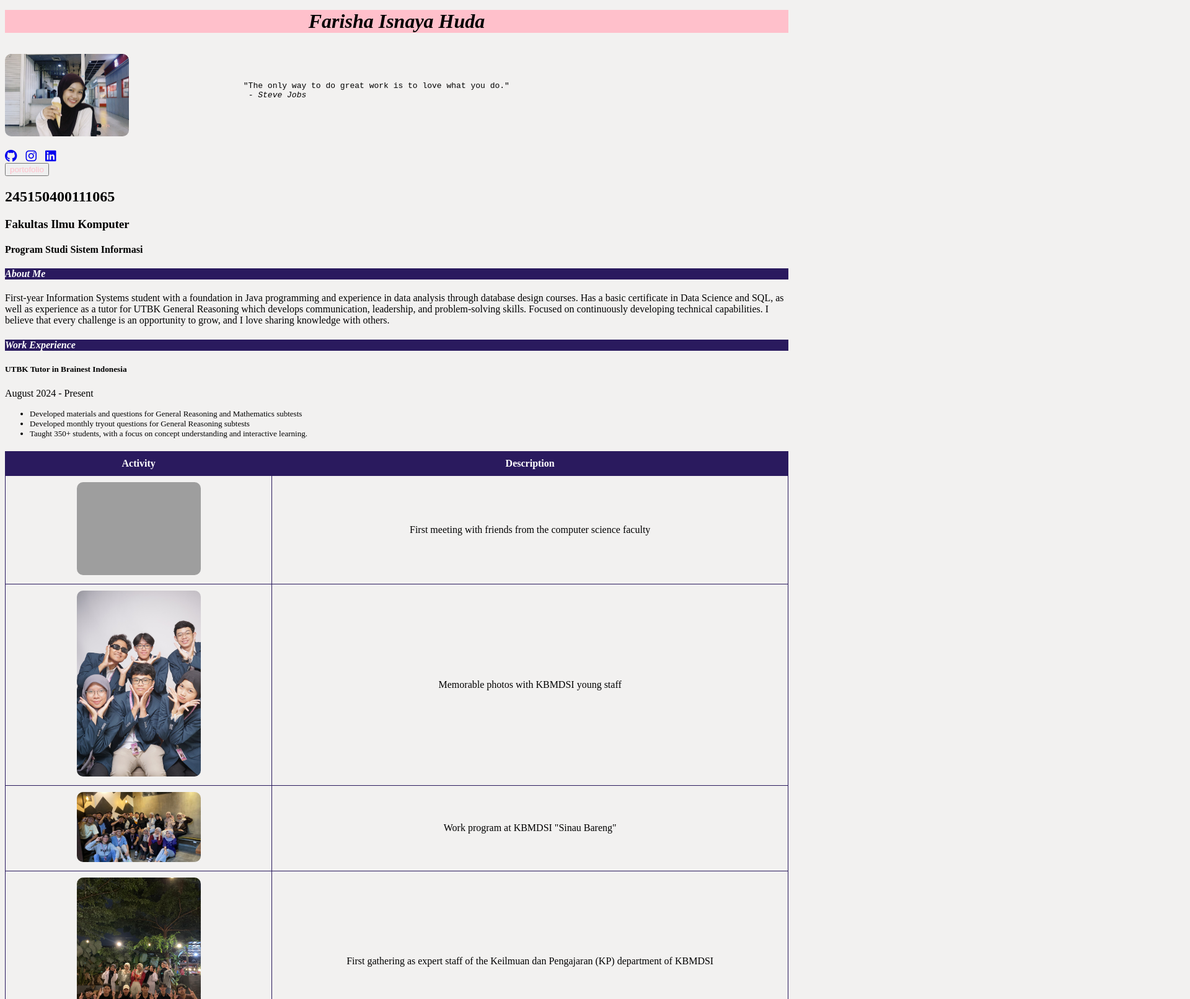
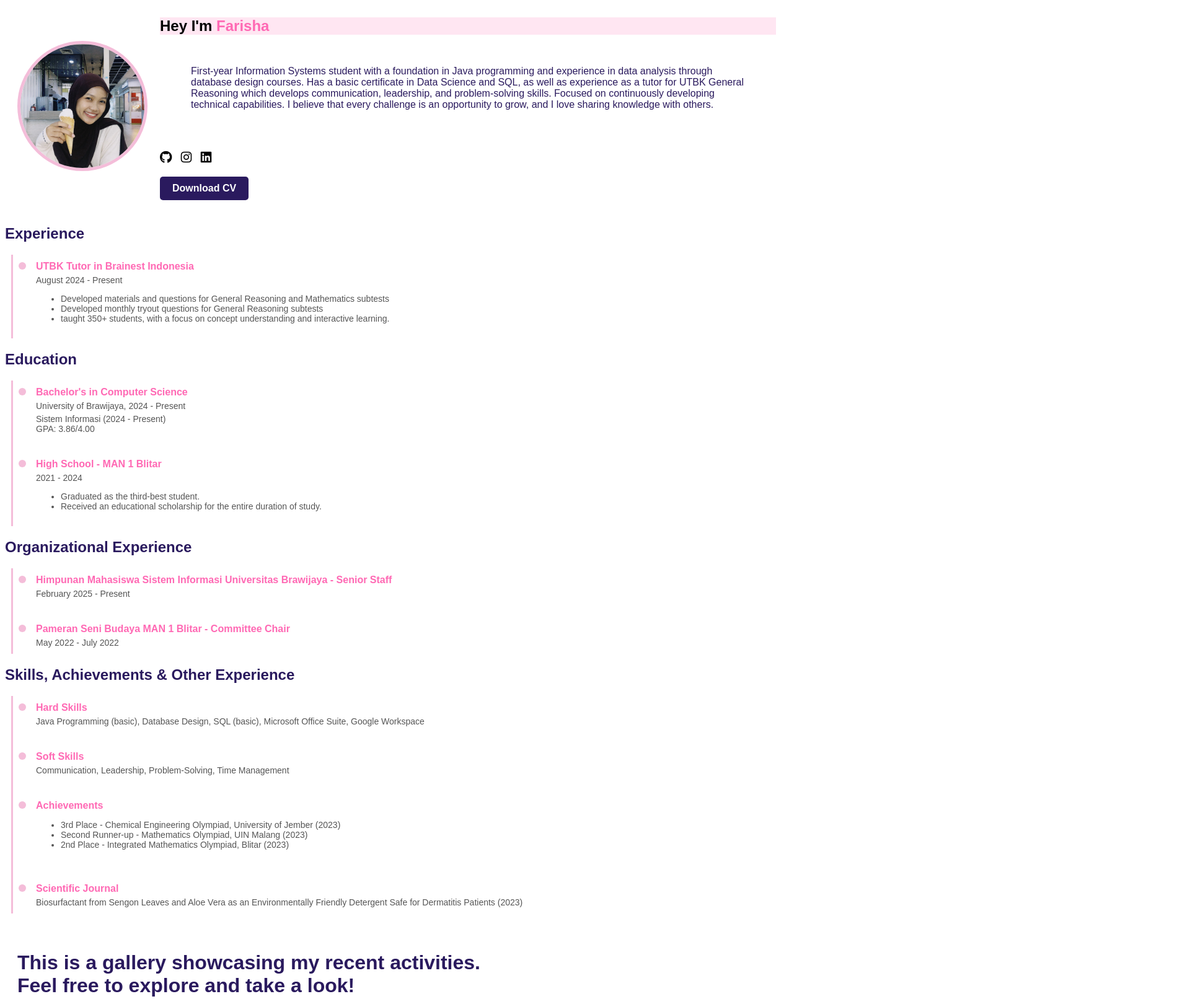
Before and after one commit to farichao/belajar, a plain HTML site: page index.html in a window 1280 px wide. Shown: the part 5-1617 px from the top of the page at 62% size, 1920 px wide, since content can reach past the window. Drawn offline with Linux system fonts and the light colour scheme; grey boxes are pictures that could not be loaded.

Commit message:
Update index.html

```diff
--- a/index.html
+++ b/index.html
@@ -1,144 +1,302 @@
 <!DOCTYPE html>
-<html>
+<html lang="en">
 <head>
-    <title>Perkenalan Diri</title>
+    <meta charset="UTF-8">
+    <meta name="viewport" content="width=device-width, initial-scale=1.0">
+    <title>Portofolio Farisha</title>
     <link rel="stylesheet" href="https://cdnjs.cloudflare.com/ajax/libs/font-awesome/6.5.1/css/all.min.css">
     <style>
-    .judul{
-        background-color: #2a1a5e;
-        color: white;
+    body{
+        font-family: Arial, Helvetica, sans-serif
+    }
+    .container {
+        display: flex;
+        align-items: center;
+        gap: 20px;
+        flex-wrap: wrap;
+        padding: 20px;
+    }
+
+    .profile-image img {
+        width: 200px;
+        height: 200px;
+        object-fit: cover;
+        border-radius: 50%;
+        border: 5px solid #f4bdd9;
+    }
+
+    .text-section {
+        flex: 1;
+    }
+
+    .text-section h1 {
+        font-size: 24px;
+        margin: 0;
+        margin-top: 5px;
+        background-color: #ffe6f2;
+        width: 100%;
+    }
+
+    .text-section h1 span {
+        color: #FF69B4;
+        font-weight: bold;
+    }
+
+    .text-section p {
+        margin-top: 0;
+        font-size: 16px;
+        color: #555;
+        color: #2a1a5e;
+        padding: 50px;
+
 
     }
+
     .social-icons {
         margin-top: 10px;
     }
 
     .social-icons a {
         margin-right: 10px;
+        text-decoration: none;
+        color: inherit;
     }
 
-    .social-icons i {
+    .social-icons a i {
         font-size: 20px;
     }
-    .profile{
-    display: flex;
+
+    .btn {
+        display: inline-block;
+        margin-top: 20px;
+        padding: 10px 20px;
+        background-color: #2a1a5e;
+        color: white;
+        text-decoration: none;
+        border-radius: 5px;
+        font-weight: bold;
+    }
+
+    .btn:hover {
+        background-color: #f4bdd9;
+        color:#2a1a5e
+    }
+    .section
+     {
+        color: #2a1a5e;
+    }
+
+    .timeline {
+            position: relative;
+            padding-left: 20px;
+        }
+
+        .timeline::before {
+            content: "";
+            position: absolute;
+            left: 10px;
+            top: 0;
+            bottom: 0;
+            width: 3px;
+            background-color: #f4bdd9;
+        }
+
+        .timeline-item {
+            position: relative;
+            padding: 10px 0 10px 30px;
+            margin-bottom: 20px;
+        }
+
+        .timeline-item::before {
+            content: "";
+            position: absolute;
+            left: 2px;
+            top: 12px;
+            width: 12px;
+            height: 12px;
+            background-color: #f4bdd9;
+            border-radius: 50%;
+        }
+
+        .timeline-item h3 {
+            margin: 0;
+            font-size: 16px;
+            color: #FF69B4;
+        }
+
+        .timeline-item p {
+            margin: 5px 0 0;
+            font-size: 14px;
+            color: #555;
+        }
+        .list {
+            color: #555;
+            font-size: 14px;
+
+        }
+
+    /* Responsive design adjustments */
+         @media (max-width: 768px) {
+        .container {
+            flex-direction: column;
             align-items: center;
+        }
+
+        .profile-image img {
+            margin-bottom: 20px;
+        }
+    }
+
+
+    .gallery {
+
             gap: 20px;
+            padding: 20px;
+            justify-content: center;
+            color: #2a1a5e
         }
 
         table {
-        width: 100%;
+            width: 80%;
+            margin: auto;
             border-collapse: collapse;
-        margin: 20px 0;
+            background: white;
+            box-shadow: 0px 0px 10px rgba(0, 0, 0, 0.1);
         }
 
-    th, td {
-        border: 1px solid #2a1a5e;
-        padding: 10px;
+        .activity {
             text-align: center;
         }
 
-    th {
-        background-color: #2a1a5e;
-        color: white;
-    }
-
-    img {
+        .activity  img {
             width: 200px;
             height: auto;
             border-radius: 10px;
         }
+
+
+
     </style>
 </head>
-<body style="background-color: rgb(242, 241, 240);" style="font-family: verdana; background-color: #f4f4f4; padding: 20px;">
-
-
-    <center>
-        <h1 style="background-color: pink;">
-            <i><font face="lucida bright">Farisha Isnaya Huda</font></i>
-        </h1>
-    </center>
-    <div class="profile">
-        <img src="foto.jpg" alt="Profile Image" class="profile-image">
-        <pre>
-            <blockquote class="quote">
-                "The only way to do great work is to love what you do."
-                <cite> - Steve Jobs</cite>
-            </blockquote>
-        </pre>
-
+<body>
+    <div class="container">
+        <div class="profile-image">
+            <img src="foto.jpg" alt="Profile Image">
         </div>
+        <div class="text-section">
+            <h1>Hey I'm <span>Farisha</span></h1>
+            <p>First-year Information Systems student with a foundation in Java programming and experience in data analysis
+                through database design courses. Has a basic certificate in Data Science and SQL, as well as experience as a tutor for UTBK
+                General Reasoning which develops communication, leadership, and problem-solving skills. Focused on continuously
+                developing technical capabilities. I believe that every challenge is an opportunity to grow, and I love sharing knowledge with others.</p>
             <div class="social-icons">
                 <a href="https://github.com/farichao/farichao.github.io.git"><i class="fa-brands fa-github"></i></a>
                 <a href="https://www.instagram.com/in/farisnayaa"><i class="fa-brands fa-instagram"></i></a>
                 <a href="https://www.linkedin.com/in/farisha-isnaya/"><i class="fa-brands fa-linkedin"></i></a>
             </div>
+            <a href="resume.pdf" class="btn" download="resume.pdf">Download CV</a>
+        </div>
+    </div>
 
-
-
-    <a href="https://farichao.github.io/">
-        <button style="color: pink;">portofolio</button>
-    </a>
-
-    <h2>245150400111065</h2>
-    <h3>Fakultas Ilmu Komputer</h3>
-    <h4>Program Studi Sistem Informasi</h4>
-
-    <p >
-        <h4 class=" judul"><i>About Me</i></h4>
-        First-year Information Systems student with a foundation in Java programming and experience in data analysis through database design courses.
-        Has a basic certificate in Data Science and SQL, as well as experience as a tutor for UTBK General Reasoning which develops communication,
-        leadership, and problem-solving skills. Focused on continuously developing technical capabilities. I believe that every challenge is an
-        opportunity to grow, and I love sharing knowledge with others.
-    </p>
-
-    <div>
-        <h4 class=" judul"><i>Work Experience</i></h4>
-        <h5><strong>UTBK Tutor in Brainest Indonesia</strong></h5>
+            <!-- Experience Section -->
+    <div class="section">
+        <h2>Experience</h2>
+            <div class="timeline">
+                <div class="timeline-item">
+                    <h3>UTBK Tutor in Brainest Indonesia</h3>
                     <p>August 2024 - Present</p>
-        <ul style="font-size: 13px;">
+                    <p><ul class="list">
                         <li>Developed materials and questions for General Reasoning and Mathematics subtests</li>
                         <li>Developed monthly tryout questions for General Reasoning subtests</li>
-            <li>Taught 350+ students, with a focus on concept understanding and interactive learning.</li>
+                        <li>taught 350+ students, with a focus on concept understanding and interactive learning.</li>
                         </ul>
+                        </p>
+                    </div>
+                </div>
+            </div>
+
+    <!-- Education Section -->
+    <div class="section">
+        <h2>Education</h2>
+        <div class="timeline">
+            <div class="timeline-item">
+                <h3>Bachelor's in Computer Science</h3>
+                <p>University of Brawijaya, 2024 - Present</p>
+                <p>Sistem Informasi (2024 - Present) <br> GPA: 3.86/4.00</p>
+            </div>
+            <div class="timeline-item">
+                <h3>High School - MAN 1 Blitar</h3>
+                <p>2021 - 2024</p>
+                <ul class="list">
+                    <li>Graduated as the third-best student.</li>
+                    <li>Received an educational scholarship for the entire duration of study.</li>
+                </ul>
+            </div>
+        </div>
+    </div>
+
+    <!-- Organisational Experience Section -->
+    <div class="section">
+        <h2>Organizational Experience</h2>
+        <div class="timeline">
+            <div class="timeline-item">
+                <h3>Himpunan Mahasiswa Sistem Informasi Universitas Brawijaya - Senior Staff</h3>
+                <p>February 2025 - Present</p>
+            </div>
+            <div class="timeline-item">
+                <h3>Pameran Seni Budaya MAN 1 Blitar - Committee Chair</h3>
+                <p>May 2022 - July 2022</p>
+            </div>
+        </div>
+    </div>
+
+    <!-- Skills, Achievements & Other Experience Section -->
+    <div class="section">
+        <h2>Skills, Achievements & Other Experience</h2>
+        <div class="timeline">
+            <div class="timeline-item">
+                <h3>Hard Skills</h3>
+                <p>Java Programming (basic), Database Design, SQL (basic), Microsoft Office Suite, Google Workspace</p>
+            </div>
+            <div class="timeline-item">
+                <h3>Soft Skills</h3>
+                <p>Communication, Leadership, Problem-Solving, Time Management</p>
+            </div>
+            <div class="timeline-item">
+                <h3>Achievements</h3>
+                <ul class="list">
+                    <li>3rd Place - Chemical Engineering Olympiad, University of Jember (2023)</li>
+                    <li>Second Runner-up - Mathematics Olympiad, UIN Malang (2023)</li>
+                    <li>2nd Place - Integrated Mathematics Olympiad, Blitar (2023)</li>
+                </ul>
+            </div>
+            <div class="timeline-item">
+                <h3>Scientific Journal</h3>
+                <p>Biosurfactant from Sengon Leaves and Aloe Vera as an Environmentally Friendly Detergent Safe for Dermatitis Patients (2023)</p>
+            </div>
+        </div>
     </div>
 
 
+    <div class="gallery">
+        <h1>This is a gallery showcasing my recent activities. <br>Feel free to explore and take a look!</h1>
         <table>
             <tr>
-            <th>Activity</th>
-            <th>Description</th>
+                <td><img src="almet.jpg" alt="First meeting"><br>First meeting with friends</td>
+                <td><img src="staffmut.jpg" alt="KBMDSI young staff"><br>Memorable photos with KBMDSI young staff</td>
+                <td><img src="sinau.jpg" alt="Sinau Bareng"><br>Work program at KBMDSI "Sinau Bareng"</td>
+                <td><img src="kp.jpg" alt="Gathering KBMDSI"><br>Gathering as expert staff of KBMDSI</td>
             </tr>
             <tr>
-            <td><img src="almet.jpg" alt="First Meeting"></td>
-            <td>First meeting with friends from the computer science faculty</td>
-        </tr>
-        <tr>
-            <td><img src="staffmut.jpg" alt="KBMDSI Young Staff"></td>
-            <td>Memorable photos with KBMDSI young staff</td>
-        </tr>
-        <tr>
-            <td><img src="sinau.jpg" alt="Sinau Bareng"></td>
-            <td>Work program at KBMDSI "Sinau Bareng"</td>
-        </tr>
-        <tr>
-            <td><img src="kp.jpg" alt="KP Gathering"></td>
-            <td>First gathering as expert staff of the Keilmuan dan Pengajaran (KP) department of KBMDSI</td>
-        </tr>
-        <tr>
-            <td><img src="zoom.png" alt="Teaching Live Class"></td>
-            <td>Teaching 200+ students in one live class</td>
-        </tr>
-        <tr>
-            <td><iframe width="300" height="200" src="https://www.google.com/maps/embed?pb=!4v1739939626179!6m8!1m7!1syDYDmt79O4s2t-v-9K1C5g!2m2!1d-8.09098257718249!2d112.1835824353144!3f168.8013502261418!4f1.9153926769753014!5f0.7820865974627469" allowfullscreen></iframe>
-            </td>
-            <td>
+                <td><img src="zoom.png" alt="Teaching online"><br>Teaching 200+ students in one live class</td>
+                <td colspan="2"><center>
+                        <iframe width="300" height="200" src="https://www.google.com/maps/embed?pb=!4v1739939626179!6m8!1m7!1syDYDmt79O4s2t-v-9K1C5g!2m2!1d-8.09098257718249!2d112.1835824353144!3f168.8013502261418!4f1.9153926769753014!5f0.7820865974627469" allowfullscreen></iframe>
+                </center></td>
+                <td class="kata">
                 Before the milestones and achievements, this is where I took my first steps towards my dreams
                 </td>
             </tr>
-
         </table>
-
-
+    </div>
 </body>
 </html>
```
Lines whose indentation alone changed are shown as unchanged.
